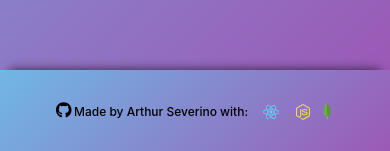
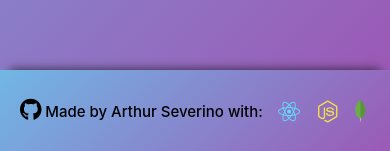
Before and after one commit to arthurseverino/Friendify, a React (Vite) app in the folder frontend/: page /#/api/users/login in a window 390 px wide. Shown: the part 690-841 px from the top of the page. Built offline with nearby package versions, Linux system fonts and the light colour scheme; no server answers.

Commit message:
Update font size and icon dimensions in responsive design

```diff
--- a/frontend/src/style.css
+++ b/frontend/src/style.css
@@ -1109,15 +1109,15 @@ a:visited {
 
 @media (max-width: 600px) {
   .footer {
-    font-size: 12px;
+    font-size: 15px;
   }
 
   .mongo,
   .react,
   .node,
   .github {
-    width: 18px;
-    height: 18px;
+    width: 25px;
+    height: 25px;
   }
 
   .navbar a {
```
